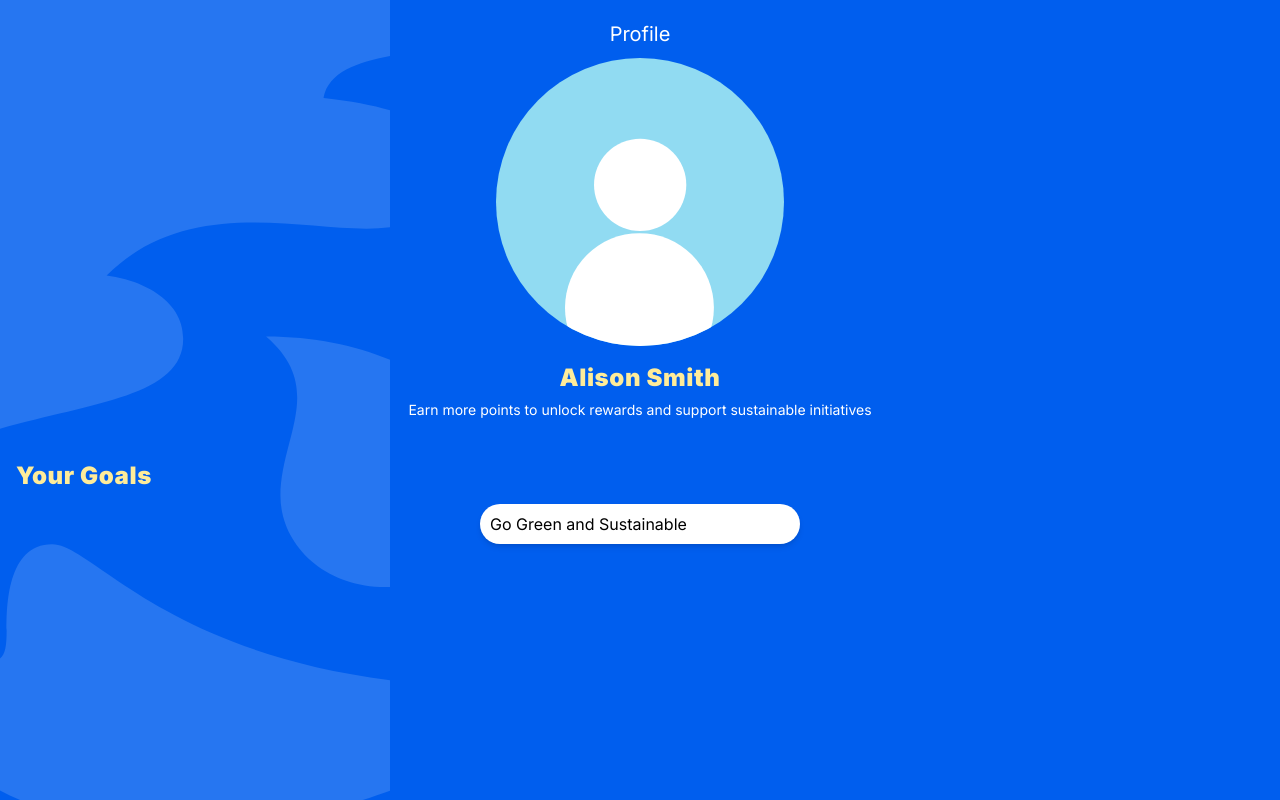
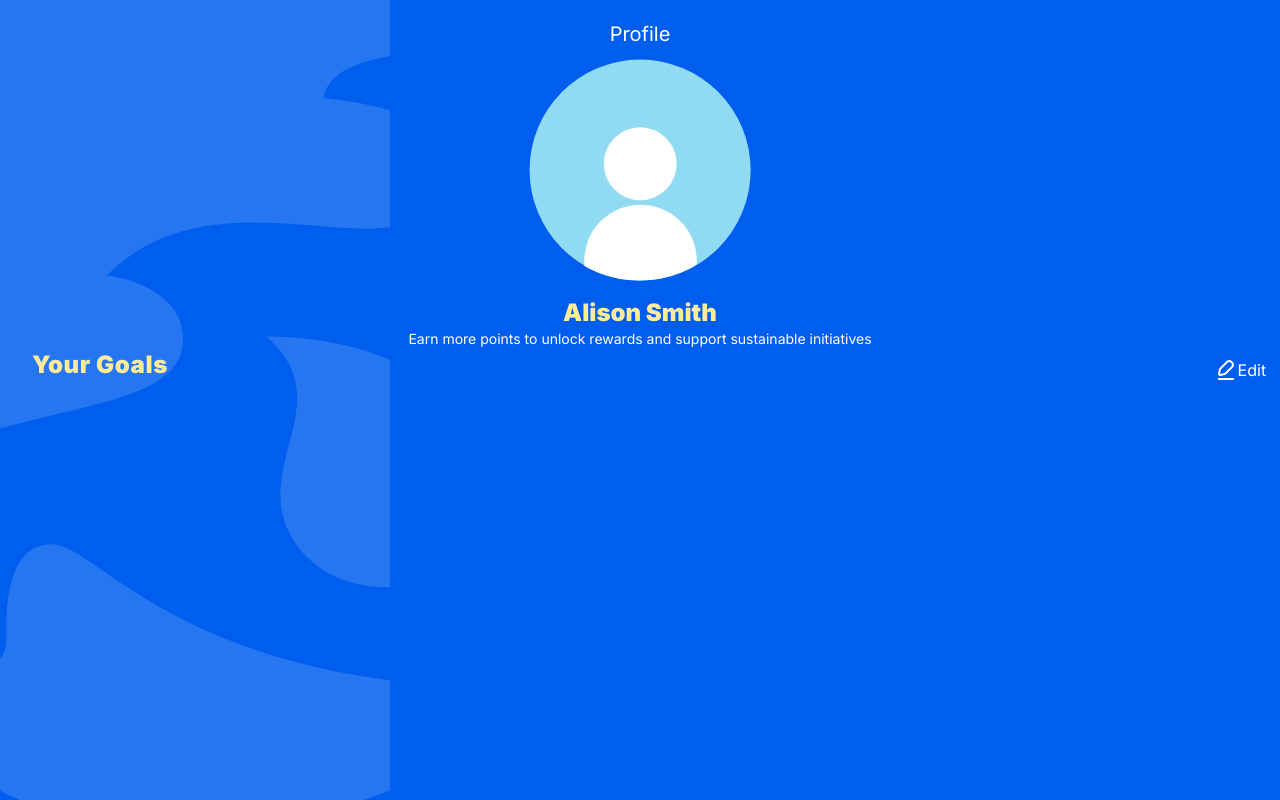
Before and after one commit to SinghPavan/swap-app, a Next.js app: page /profile in a window 1280 px wide. Built offline with nearby package versions, Linux system fonts and the light colour scheme.

Commit message:
profile page started

```diff
--- a/app/auth/signup/page.tsx
+++ b/app/auth/signup/page.tsx
@@ -5,7 +5,7 @@ import Link from "next/link";
 import React from "react";
 const Signup = () => {
   return (
-    <div className="signup px-4 ">
+    <div className="signup px-4 slide-in-element">
       <div className="heading mb-8 pt-12">
         <h1 className="text-3xl bold text-lightYellow mb-2">
           Create an account
--- a/app/globals.css
+++ b/app/globals.css
@@ -17,6 +17,37 @@
     --background-end-rgb: 0, 0, 0;
   }
 } */
+
+@keyframes slideIn {
+    0% {
+        transform: translateX(100%);
+        opacity: 0;
+    }
+    100% {
+        transform: translateX(0);
+        opacity: 1;
+    }
+}
+
+@keyframes slideOut {
+    0% {
+        transform: translateX(100%);
+        opacity: 0;
+    }
+    100% {
+        transform: translateX(0);
+        opacity: 1;
+    }
+}
+
+/* Apply the animation to the slide-in-element class */
+.slide-in-element {
+    animation: slideIn 1s ease-in-out;
+}
+
+.slide-out-element {
+    animation: slideIn 1s ease-in-out;
+}
 
 .home {
 	background: url("../public/assets/landing-background.svg") no-repeat;
--- a/app/profile/page.tsx
+++ b/app/profile/page.tsx
@@ -3,19 +3,33 @@ import React from "react";
 
 const profile = () => {
   return (
-  <div className="profile flex flex-col items-center">
-    <p className=" text-xl text-center mt-5 mb-2.5">Profile</p>
-    <div className="w-72 h-72 bg-lightBlue rounded-full border-black border-solid flex items-center flex-col overflow-hidden pt-20">
-        <Image src={"/assets/profile-image-top.svg"} alt="profileImage" width={93} height={93}/>
-        <Image src={"/assets/profile-image-top.svg"} alt="profileImage" width={150} height={150}/>
+    <div className="profile flex flex-col items-center px-4">
+      <p className=" text-xl text-center mt-5 mb-2.5">Profile</p>
+      <Image
+        src={"/assets/profile.svg"}
+        alt="profileImage"
+        width={225}
+        height={225}
+      />
+      <p className="text-2xl mt-4 text-lightYellow font-black ">Alison Smith</p>
+      <p className="text-center text-sm ">
+        Earn more points to unlock rewards and support sustainable initiatives
+      </p>
+      <div className="flex justify-between items-center w-full">
+        <p className="text-2xl text-lightYellow font-black not-italic tracking-wide w-full pl-4  mb-2.5">
+          Your Goals
+        </p>
+        <p className="flex ">
+          <Image
+            src={"/assets/edit_icon.svg"}
+            alt="Edit Icon"
+            width={24}
+            height={24}
+          />
+          Edit
+        </p>
+      </div>
     </div>
-    <p className="text-2xl mt-4 text-lightYellow font-black not-italic tracking-wide">Alison Smith</p>
-    <p className="text-center text-sm font-normal not-italic mx-16 mt-1.5">Earn more points to unlock rewards and support sustainable initiatives</p>
-    <p className="text-2xl text-lightYellow font-black not-italic tracking-wide w-full pl-4 mt-10 mb-2.5">Your Goals</p>
-    <div className="w-80 h-10 bg-white rounded-full shadow-md shrink-0 mt-0.5 leading-10">
-      <span className="text-black ml-2.5">Go Green and Sustainable</span>
-    </div>
- </div>
- );
+  );
 };
 export default profile;
--- a/components/GoalChart.jsx
+++ b/components/GoalChart.jsx
@@ -1,14 +1,14 @@
-// import React from "react";
-// import {
-//   Radar,
-//   RadarChart,
-//   PolarGrid,
-//   PolarAngleAxis,
-//   PolarRadiusAxis,
-//   ResponsiveContainer,
-// } from "recharts";
+import React from "react";
+import {
+  Radar,
+  RadarChart,
+  PolarGrid,
+  PolarAngleAxis,
+  PolarRadiusAxis,
+  ResponsiveContainer,
+} from "recharts";
 
-// function GoalsChart() {
+function GoalsChart({ data }) {
   //   const data = [
   //     {
   //       subject: "Health",
@@ -37,35 +37,35 @@
   //     },
   //   ];
 
-//   return (
-//     <div className="radar-chart-container">
-//       <ResponsiveContainer width="100%" height={300} minWidth={300}>
-//         <RadarChart data={data}>
-//           <PolarGrid />
-//           <PolarAngleAxis dataKey="axis" />
-//           {/* <PolarRadiusAxis angle={90} domain={[0, 100]} /> */}
-//           {/* <Radar
-//             name="Data Point"
-//             dataKey="value"
-//             stroke="#00C49F"
-//             fill="#00C49F"
-//             fillOpacity={0.6}
-//           /> */}
+  return (
+    <div className="radar-chart-container">
+      <ResponsiveContainer width="100%" height={300} minWidth={300}>
+        <RadarChart data={data}>
+          <PolarGrid />
+          <PolarAngleAxis dataKey="icon " />
+          {/* <PolarRadiusAxis angle={90} domain={[1, 5]} /> */}
+          {/* <Radar
+            name="Data Point"
+            dataKey="value"
+            stroke="#00C49F"
+            fill="#00C49F"
+            fillOpacity={0.6}
+          /> */}
 
-//           {data.map((entry, index) => (
-//             <Radar
-//               key={index}
-//               name={entry.subject}
-//               dataKey="A"
-//               stroke={entry.color}
-//               fill={entry.color}
-//               fillOpacity={1}
-//             />
-//           ))}
-//         </RadarChart>
-//       </ResponsiveContainer>
-//     </div>
-//   );
-// }
+          {data.map((entry, index) => (
+            <Radar
+              key={index}
+              name={entry.subject}
+              dataKey="A"
+              stroke={entry.color}
+              fill={entry.color}
+              fillOpacity={1}
+            />
+          ))}
+        </RadarChart>
+      </ResponsiveContainer>
+    </div>
+  );
+}
 
-// export default GoalsChart;
+export default GoalsChart;
```
Also changed, not shown: app/goals/page.tsx (+49 -6 lines), app/page.tsx (+3 -7 lines), public/assets/edit_icon.svg (added), public/assets/profile.svg (added). Lines whose indentation alone changed are shown as unchanged.
